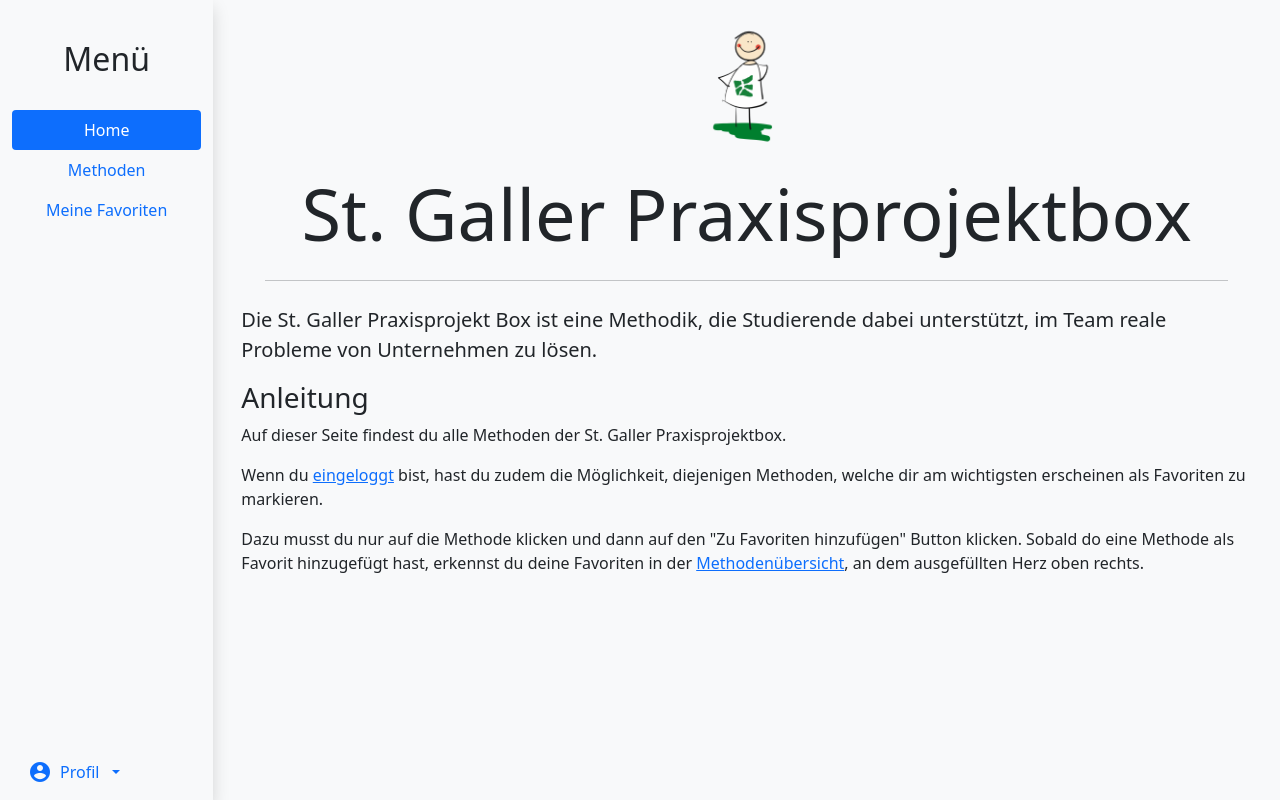
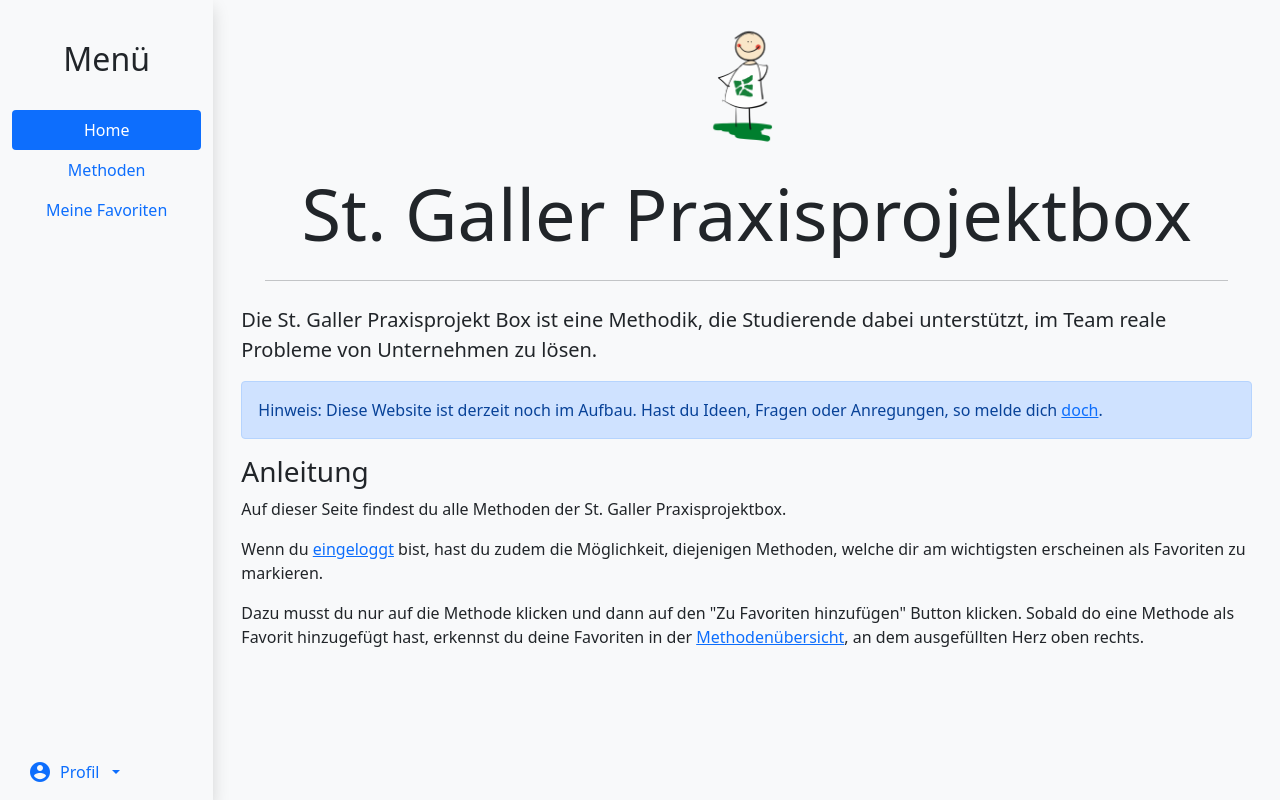
Before and after one commit to silvnst/sgpb_copy, a Django app: page / in a window 1280 px wide. Run offline with Django 3.2, Linux system fonts and the light colour scheme; data that the repository does not hold is empty; some libraries are stand-ins or nearby versions.

Commit message:
hotjar, info alert

```diff
--- a/praxismethoden/templates/praxismethoden/index.html
+++ b/praxismethoden/templates/praxismethoden/index.html
@@ -22,7 +22,9 @@
             </div>
             <div class="col-12">
                 <p class="lead">Die St. Galler Praxisprojekt Box ist eine Methodik, die Studierende dabei unterstützt, im Team reale Probleme von Unternehmen zu lösen.</p>
-
+                <div class="alert alert-primary" role="alert">
+                    Hinweis: Diese Website ist derzeit noch im Aufbau. Hast du Ideen, Fragen oder Anregungen, so melde dich <a href="mailto:silvan.stoeckli@student.unisg.ch">doch</a>.
+                </div>
                 <h3>Anleitung</h3>
                 <p>Auf dieser Seite findest du alle Methoden der St. Galler Praxisprojektbox. </p>
                 <p>Wenn du <a href="{% url 'login' %}">eingeloggt</a> bist, hast du zudem die Möglichkeit, diejenigen Methoden, welche dir am wichtigsten erscheinen als Favoriten zu markieren.</p>
--- a/praxismethoden/templates/praxismethoden/layout.html
+++ b/praxismethoden/templates/praxismethoden/layout.html
@@ -10,11 +10,11 @@
         <link href="https://fonts.googleapis.com/icon?family=Material+Icons" rel="stylesheet">
         <link rel="stylesheet" href="{% static 'praxismethoden/styles.css' %}">
         <script src="{% static 'praxismethoden/script.js' %}"></script>
-        <!-- Hotjar Tracking Code for https://sgpb-dev.herokuapp.com/ -->
+        <!-- Hotjar Tracking Code for https://sgpbox.herokuapp.com/ -->
         <script>
             (function(h,o,t,j,a,r){
                 h.hj=h.hj||function(){(h.hj.q=h.hj.q||[]).push(arguments)};
-                h._hjSettings={hjid:2602181,hjsv:6};
+                h._hjSettings={hjid:2603473,hjsv:6};
                 a=o.getElementsByTagName('head')[0];
                 r=o.createElement('script');r.async=1;
                 r.src=t+h._hjSettings.hjid+j+h._hjSettings.hjsv;
--- a/praxismethoden/templates/praxismethoden/methodenansicht.html
+++ b/praxismethoden/templates/praxismethoden/methodenansicht.html
@@ -5,8 +5,6 @@
     <script src="{% static 'praxismethoden/script.js' %}"></script>
     <script src="{% static 'praxismethoden/categoryfilter.js' %}"></script>
     <script src="{% static 'praxismethoden/methodenansicht.js' %}"></script>
-    <script src="https://cdn.jsdelivr.net/npm/masonry-layout@4.2.2/dist/masonry.pkgd.min.js" integrity="sha384-GNFwBvfVxBkLMJpYMOABq3c+d3KnQxudP/mGPkzpZSTYykLBNsZEnG2D9G/X/+7D" crossorigin="anonymous" async></script>
-
 {% endblock %}
 
 {% block body %}
```
